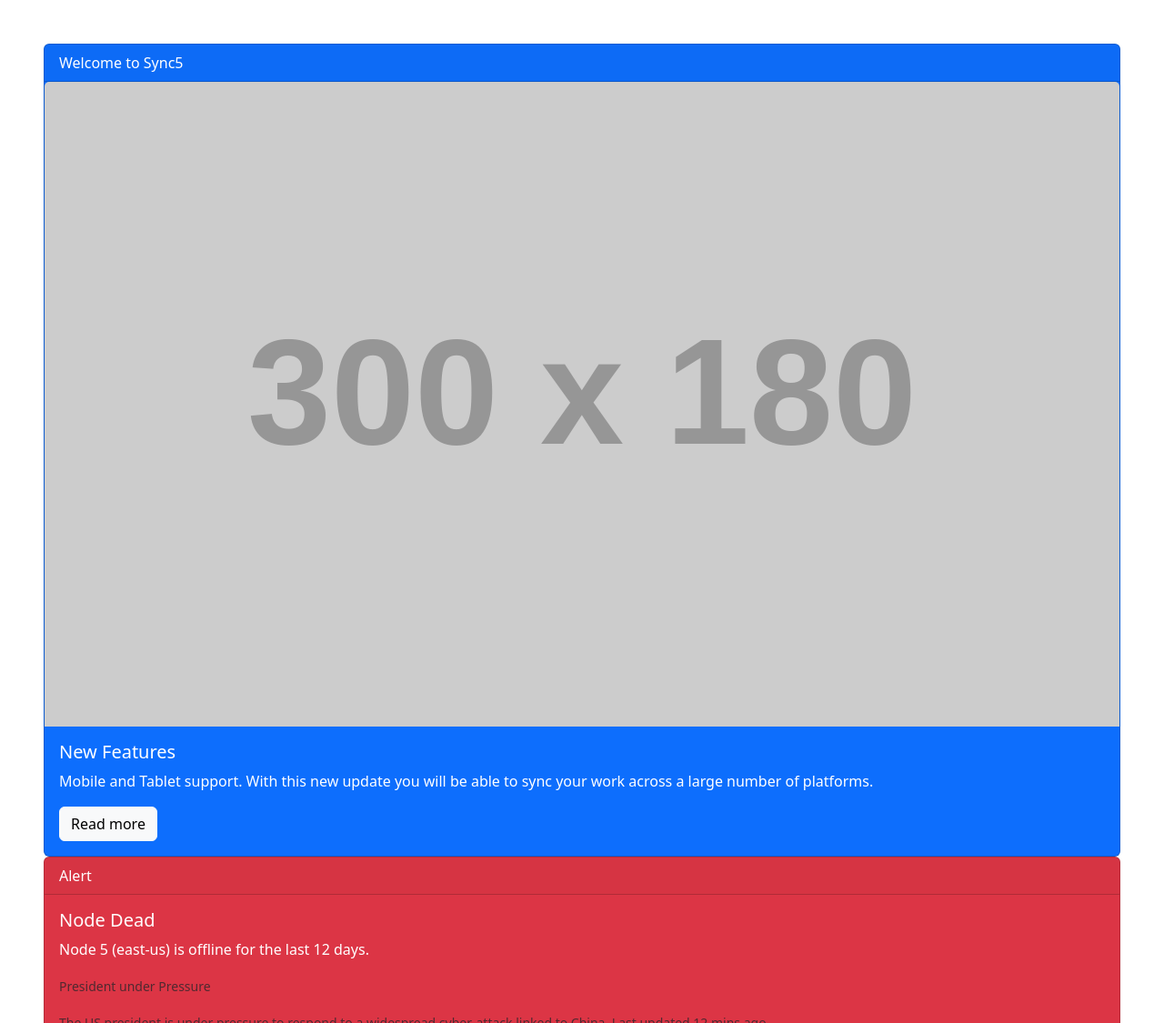
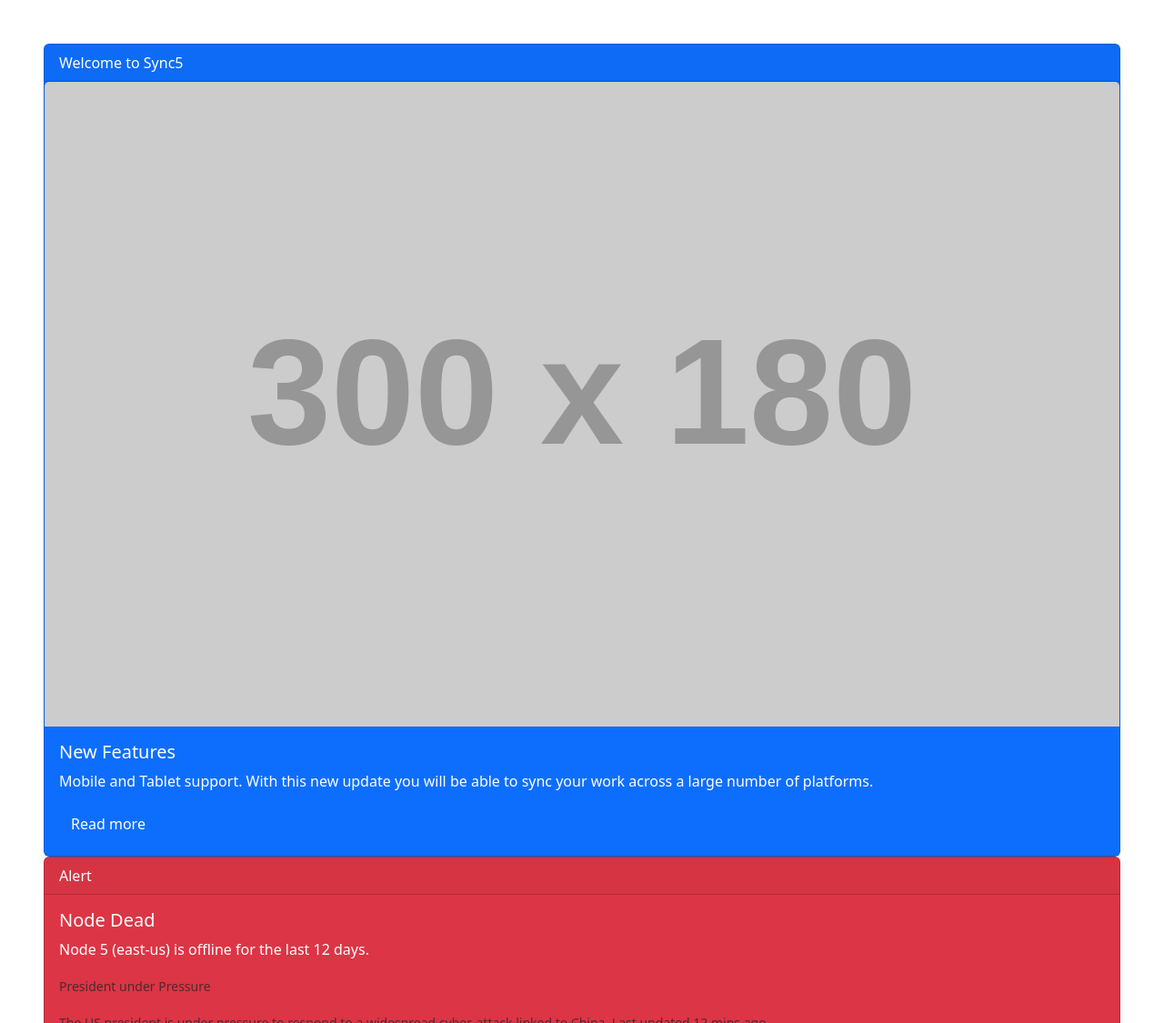
Before and after one commit to acciojob/bootstrap-card-noumantannu06-glitch, a website: page main.html in a window 1280 px wide. Shown: the top 1125 px of the page at 91% size. Drawn offline with nearby package versions, Linux system fonts and the light colour scheme; placeholder pictures from the web are drawn by us.

Commit message:
created a submission

```diff
--- a/main.html
+++ b/main.html
@@ -19,7 +19,7 @@
       <div class="card-body">
         <h5 class="card-title">New Features</h5>
         <p class="card-text">Mobile and Tablet support. With this new update you will be able to sync your work across a large number of platforms.</p>
-        <a href="#" class="btn btn-light">Read more</a>
+        <a href="#" class="btn btn-primary">Read more</a>
       </div>
     </div>
 
```
